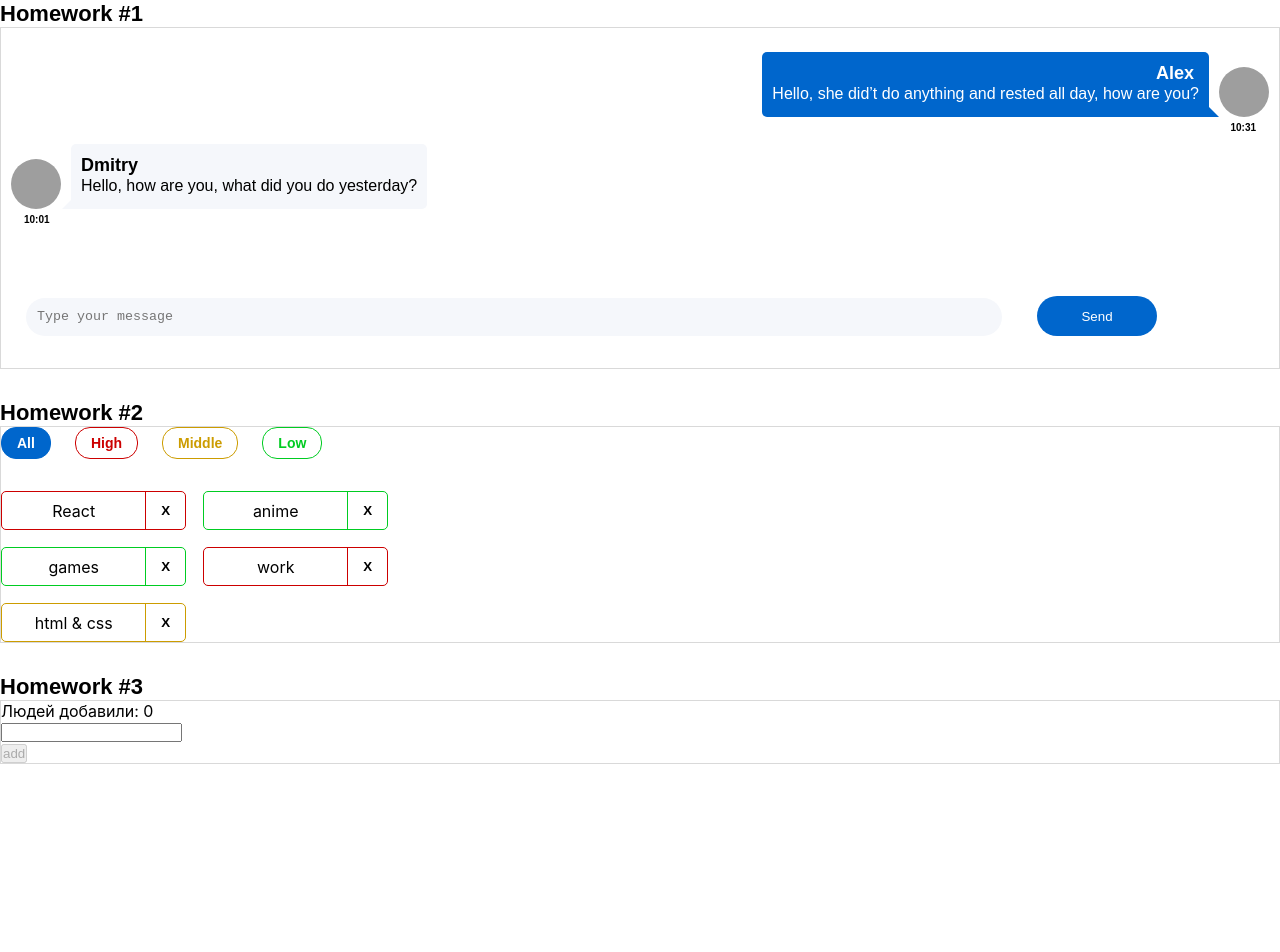
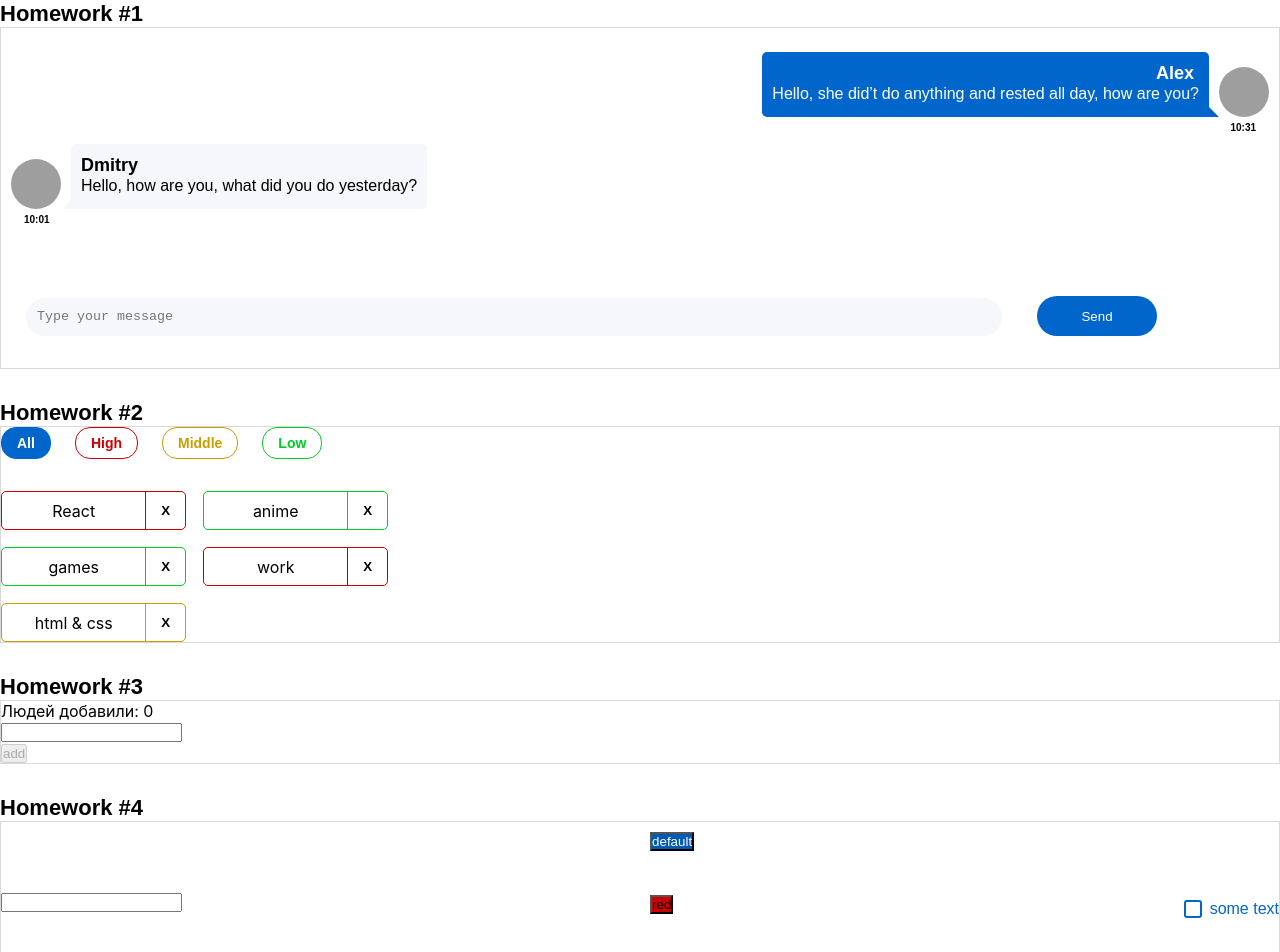
Before and after one commit to SanyaSkl/homework-front2-master, a React (Create React App) app: page /#/ in a window 1280 px wide. Shown: the top 952 px of the page. Before the commit the page ends 800 px from the top, so only its background shows below. Built offline with nearby package versions, Linux system fonts and the light colour scheme; grey boxes are pictures that could not be loaded.

Commit message:
Homework-4: HW4, superInput, superButton, superCheckbox

```diff
--- a/src/s1-main/App.tsx
+++ b/src/s1-main/App.tsx
@@ -1,4 +1,5 @@
 import React from 'react'
+import HW4 from "../s2-homeworks/hw04/HW4";
 import s from './App.module.css'
 import HW1 from '../s2-homeworks/hw01/HW1'
 import HW2 from "../s2-homeworks/hw02/HW2";
@@ -11,7 +12,7 @@ function App() {
             {/*раскомментировать по ходу выполнения*/}
             <HW2/>
             <HW3/>
-            {/*<HW4/>*/}
+            <HW4/>
 
             {/*при выполнении дз 5 и более - закомментировать здесь дз 1-4, так как они есть внутри дз 5*/}
             {/*<HW5/>*/}
--- a/src/s2-homeworks/hw04/common/c1-SuperInputText/SuperInputText.module.css
+++ b/src/s2-homeworks/hw04/common/c1-SuperInputText/SuperInputText.module.css
@@ -1,4 +1,6 @@
 .input:focus {
+    outline: none;
+    border: #0059b3 solid 2px;
 }
 
 .input {
--- a/src/s2-homeworks/hw04/common/c1-SuperInputText/SuperInputText.tsx
+++ b/src/s2-homeworks/hw04/common/c1-SuperInputText/SuperInputText.tsx
@@ -36,9 +36,9 @@ const SuperInputText: React.FC<SuperInputTextPropsType> = (
     }
 ) => {
     const onChangeCallback = (e: ChangeEvent<HTMLInputElement>) => {
-        onChange?.(e) // если есть пропс onChange, то передать ему е (поскольку onChange не обязателен)
+       onChange && onChange(e) // если есть пропс onChange, то передать ему е (поскольку onChange не обязателен)
 
-        onChangeText?.(e.currentTarget.value)
+        onChangeText && onChangeText(e.currentTarget.value)
     }
     const onKeyPressCallback = (e: KeyboardEvent<HTMLInputElement>) => {
         onKeyPress?.(e)
@@ -60,7 +60,7 @@ const SuperInputText: React.FC<SuperInputTextPropsType> = (
                 id={id}
                 type={'text'}
                 onChange={onChangeCallback}
-                onKeyPress={onKeyPressCallback}
+                onKeyUp={onKeyPressCallback}
                 className={finalInputClassName}
                 {...restProps} // отдаём инпуту остальные пропсы если они есть (value например там внутри)
             />
--- a/src/s2-homeworks/hw04/common/c2-SuperButton/SuperButton.module.css
+++ b/src/s2-homeworks/hw04/common/c2-SuperButton/SuperButton.module.css
@@ -1,4 +1,8 @@
 .button {
+    position: relative;
+    margin: 10px;
+    overflow: hidden;
+    cursor: pointer;
 }
 
 .disabled {
@@ -8,9 +12,13 @@
 }
 
 .default {
+    background: #0059b3;
+    color: #FFFFFF;
+    outline: none;
 }
 
 .red {
+    background: #cc0000;
 }
 
 .default:hover {
@@ -22,7 +30,6 @@
 .secondary:hover {
 }
 
-
 .default:active {
 }
 
@@ -33,4 +40,5 @@
 }
 
 .button:disabled {
+    color: #212A34;
 }
--- a/src/s2-homeworks/hw04/common/c2-SuperButton/SuperButton.tsx
+++ b/src/s2-homeworks/hw04/common/c2-SuperButton/SuperButton.tsx
@@ -17,12 +17,15 @@ const SuperButton: React.FC<SuperButtonPropsType> = (
         ...restProps // все остальные пропсы попадут в объект restProps, там же будет children
     }
 ) => {
-    const finalClassName = s.button
-        // + (disabled
-        //         ? ...
-        //         : xType === 'red'
-        //             ? ...
-        + (className ? ' ' + className : '') // задачка на смешивание классов
+    const finalClassName =
+        s.button +
+        (disabled
+            ? " " + s.disabled
+            : xType === "red"
+                ? " " + s.red
+                : xType === "secondary"
+                    ? " " + s.secondary
+                    : " " + s.default);  // задачка на смешивание классов
 
     return (
         <button
--- a/src/s2-homeworks/hw04/common/c3-SuperCheckbox/SuperCheckbox.tsx
+++ b/src/s2-homeworks/hw04/common/c3-SuperCheckbox/SuperCheckbox.tsx
@@ -27,8 +27,9 @@ const SuperCheckbox: React.FC<SuperCheckboxPropsType> = (
     }
 ) => {
     const onChangeCallback = (e: ChangeEvent<HTMLInputElement>) => {
-        // задачка на написание онченджа
+      onChange && onChange(e)
 
+        onChangeChecked && onChangeChecked(e.currentTarget.checked)
     }
 
     const finalInputClassName = s.checkbox
```
Also changed, not shown: 1 other file (tests, documents, lock files or other folders).
